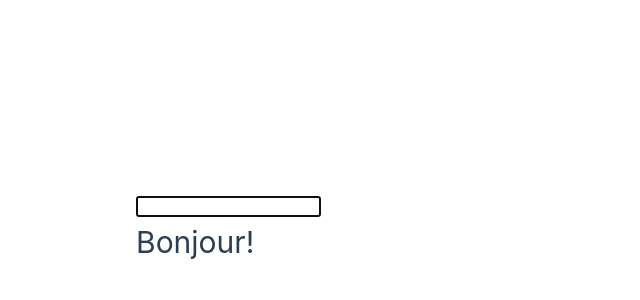
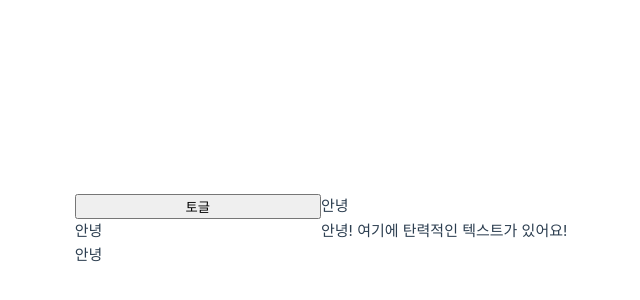
Before and after one commit to Oneul1213/VueDoc, a Vue app in the folder Vue3/vue3-doc/: page / in a window 1280 px wide. Shown: the part 170-470 px from the top of the page, without its empty margins (319-959 px from the left). Built offline with nearby package versions, Linux system fonts and the light colour scheme.

Commit message:
[Vue3] 빌트인 컴포넌트 - Transition - 커스텀 트랜지션 클래스까지

```diff
--- a/Vue3/vue3-doc/package.json
+++ b/Vue3/vue3-doc/package.json
@@ -10,6 +10,7 @@
     "format": "prettier --write src/"
   },
   "dependencies": {
+    "animate.css": "^4.1.1",
     "vue": "^3.3.4"
   },
   "devDependencies": {
--- a/Vue3/vue3-doc/src/App.vue
+++ b/Vue3/vue3-doc/src/App.vue
@@ -1,16 +1,72 @@
 <template>
-  <div>
-    <CustomDirective />
-    <br>
-
-    <h1>{{ $translate('greetings.hello') }}</h1>
-  </div>
+  <button @click="show = !show">토글</button>
+  <Transition name="fade">
+    <p v-if="show">안녕</p>
+  </Transition>
+  <Transition name="slide-fade">
+    <p v-if="show">안녕</p>
+  </Transition>
+  <Transition name="bounce">
+    <p v-if="show" style="text-align: center;">
+      안녕! 여기에 탄력적인 텍스트가 있어요!
+    </p>
+  </Transition>
+  <Transition
+    name="custom-classes"
+    enter-active-class="animate__animated animate__tada"
+    leage-active-class="animate__animated animate__bounceOutRight"
+  >
+    <p v-if="show">안녕</p>
+  </Transition>
 </template>
 
 <script setup>
-import CustomDirective from './components/CustomDirective.vue'
+import { ref } from 'vue'
+import 'animate.css'
+
+const show = ref(true)
 </script>
 
-<style lang="scss" scoped>
+<style scoped>
+.fade-enter-active,
+.fade-leave-active {
+  transition: opacity 0.5s ease;
+}
 
+.fade-enter-from,
+.fade-leave-to {
+  opacity: 0;
+}
+
+.slide-fade-enter-active {
+  transition: all 0.3s ease-out;
+}
+
+.slide-fade-leave-active {
+  transition: all 0.8s cubic-bezier(1, 0.5, 0.8, 1);
+}
+
+.slide-fade-enter-from,
+.slide-fade-leave-to {
+  transform: translateX(20px);
+  opacity: 0;
+}
+
+.bounce-enter-active {
+  animation: bounce-in 0.5s;
+}
+.bounce-leave-active {
+  animation: bounce-in 0.5s reverse;
+}
+@keyframes bounce-in {
+  0% {
+    transform: scale(0);
+  }
+  50% {
+    transform: scale(1.25);
+  }
+  100% {
+    transform: scale(1);
+  }
+}
 </style>
```
Also changed, not shown: 1 other file (tests, documents, lock files or other folders).
